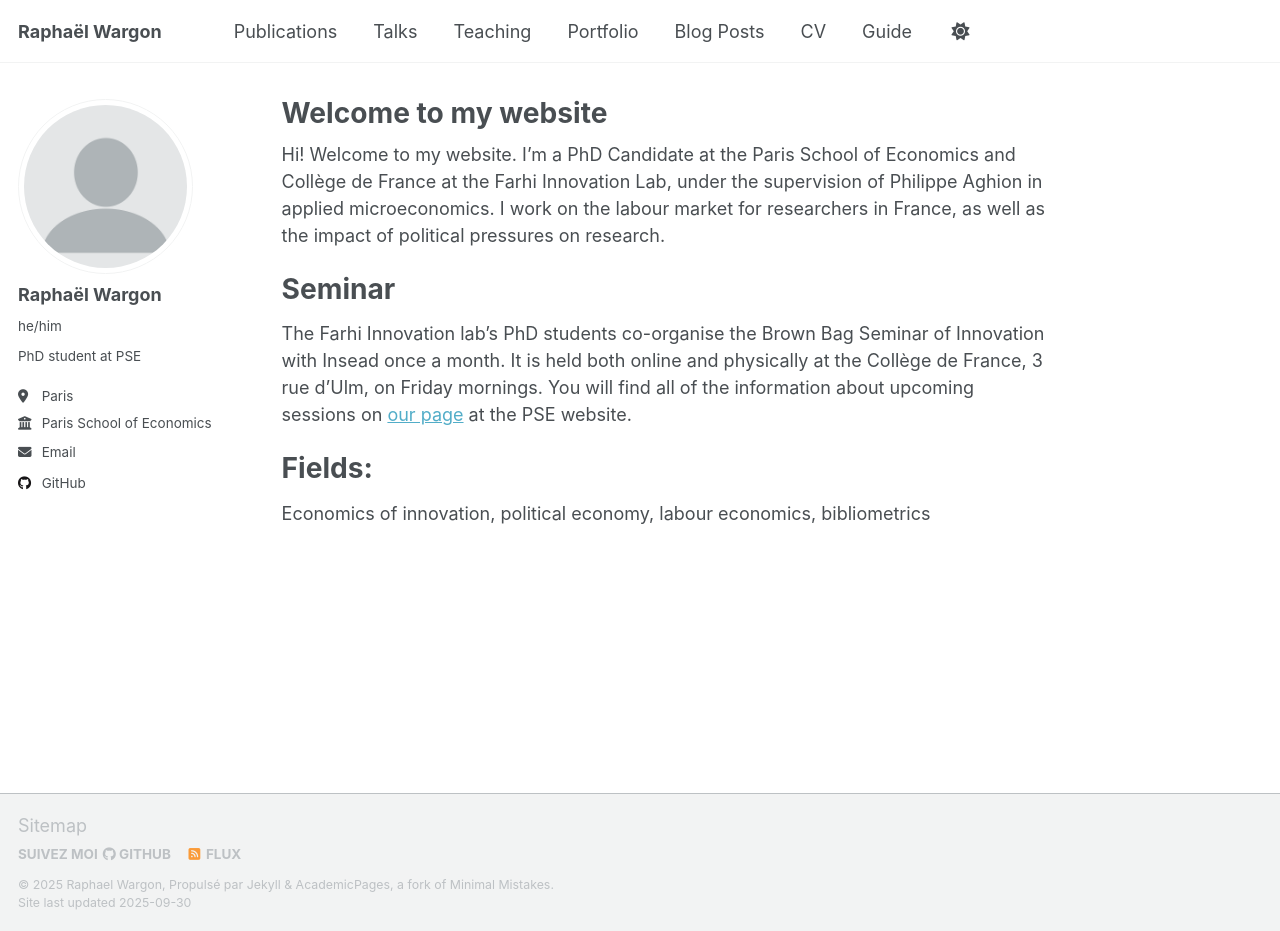
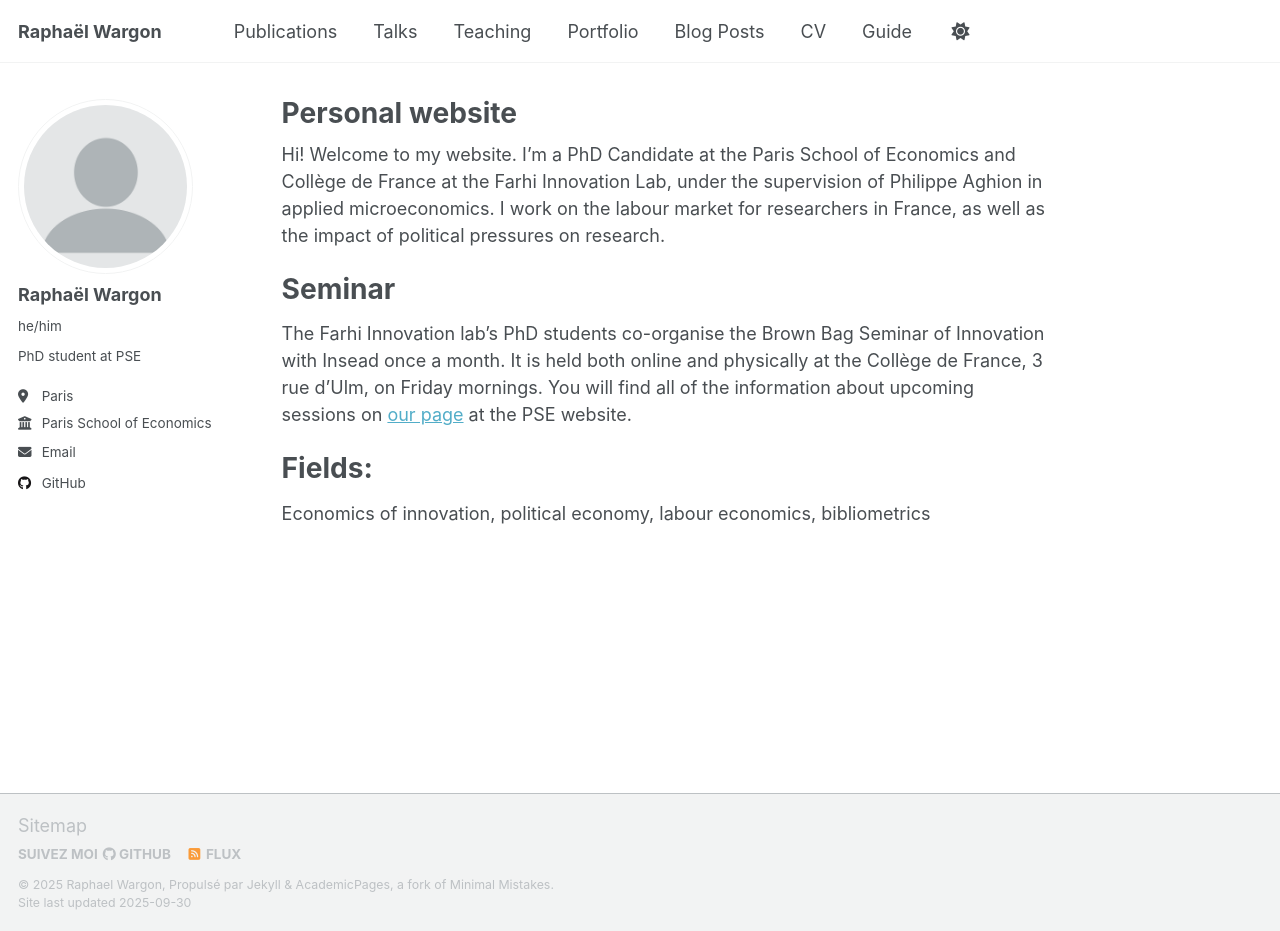
Before and after one commit to RaphaelWargon/raphaelwargon.github.io, a Jekyll site: the page built from _pages/about.md, in a window 1280 px wide and 931 px high. Built offline with Jekyll 4.4.1, drawn with Linux system fonts in a browser that asks for light colours; a script that is not in the unit is left out.

Commit message:
Update about.md

```diff
--- a/_pages/about.md
+++ b/_pages/about.md
@@ -1,6 +1,6 @@
 ---
 permalink: /
-title: "Welcome to my website"
+title: "Personal website"
 author_profile: true
 redirect_from:
   - /about/
```
